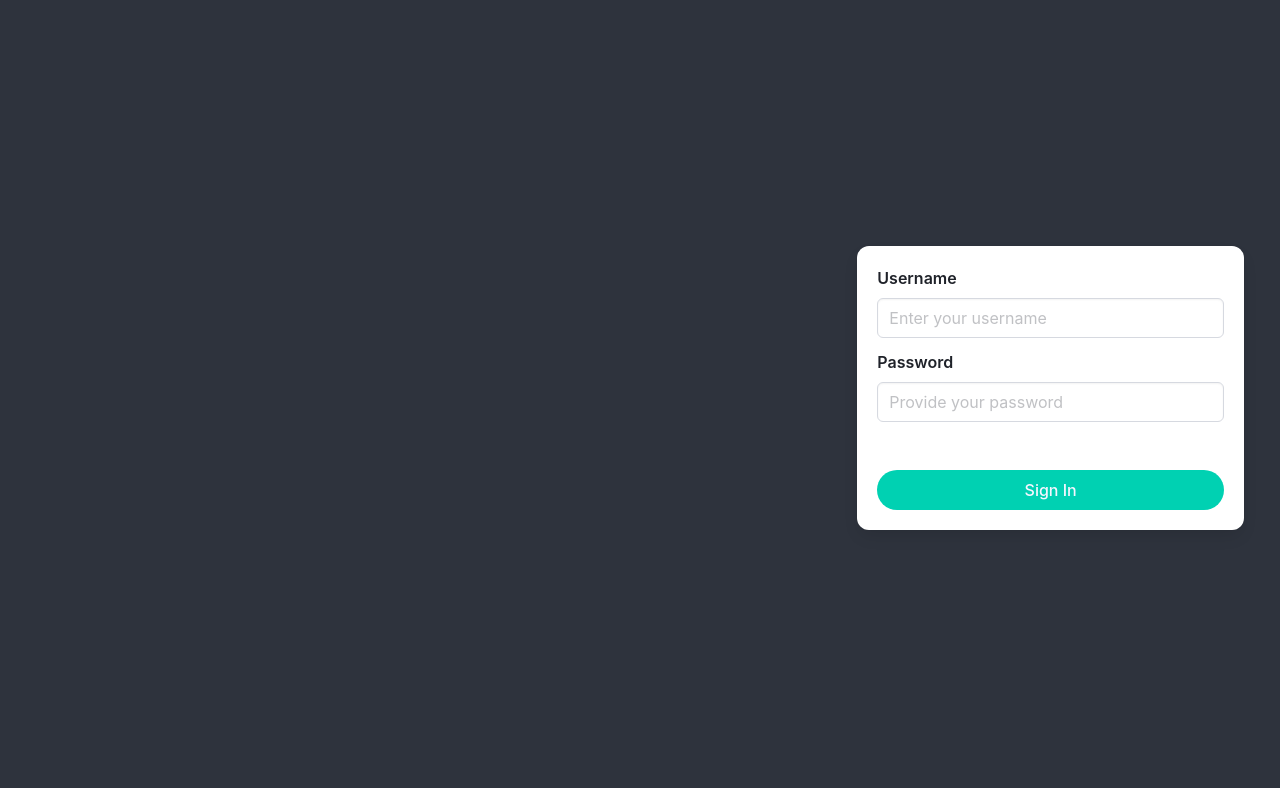
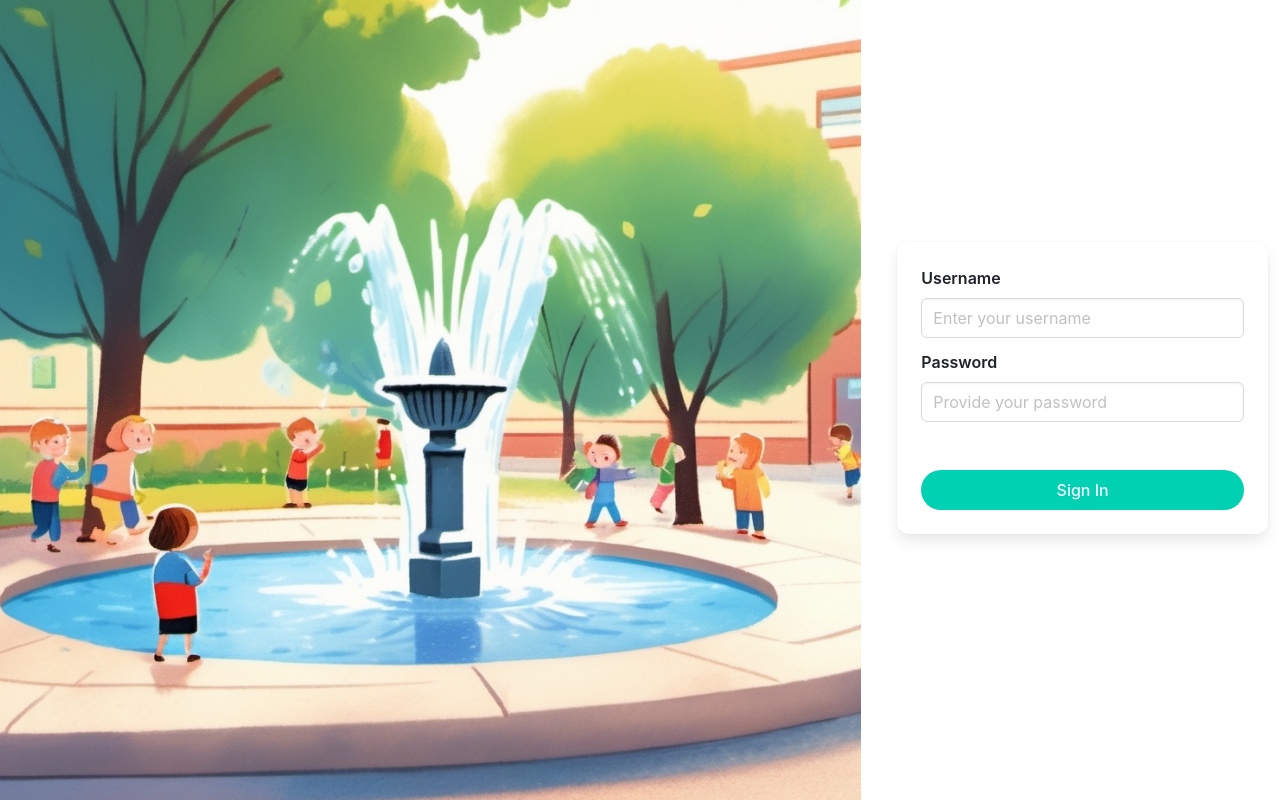
Before and after one commit to emersongin/wisdow-learn, a Vue app: page /login in a window 1280 px wide. Shown: the top 800 px of the page. Built offline with nearby package versions, Linux system fonts and the light colour scheme.

Commit message:
feat: adicionado imagem em tela de login

```diff
--- a/src/components/LoginForm.vue
+++ b/src/components/LoginForm.vue
@@ -11,7 +11,7 @@ const authStore = inject('authStore') as AuthStore;
 const emit = defineEmits(['error']);
 
 const submitLogin = async (userData: UserData) => {
-  const { successMessage, errorMessage } = await authStore.signIn(userData) as Partial<SignInResult>;
+  const { successMessage, errorMessage } = await authStore.signIn(userData) as SignInResult;
   if (successMessage) {
     router.push({ name: 'dashboard' });
     return;
--- a/src/layouts/DefaultLayout.vue
+++ b/src/layouts/DefaultLayout.vue
@@ -1,5 +1,5 @@
 <template>
-  <main class="is-fluid has-background-grey-darker">
+  <main class="hero is-fluid is-fullheight">
     <slot></slot>
   </main>
 </template>
--- a/src/pages/LoginPage.vue
+++ b/src/pages/LoginPage.vue
@@ -36,12 +36,12 @@ const closeModal = () => {
       </div>
     </div>
 
-    <div class="section is-fullheight columns column">
-      <div class="column is-two-thirds">
-        <!-- image -->
+    <div class="section is-fullheight columns column p-0">
+      <div class="column is-two-thirds" style="background: url('/images/mainentrace.jpg') no-repeat center center; background-size: cover;">
+        <!-- cover image -->
       </div>
-      <div class="column is-flex is-align-items-center">
-        <div class="box is-flex-grow-1">
+      <div class="column is-flex is-align-items-center mx-5">
+        <div class="box is-flex-grow-1 p-5">
           <LoginForm id="login-form" @error="catchError"></LoginForm>
         </div>
       </div>
```
Also changed, not shown: public/images/mainentrace.jpg (added).
